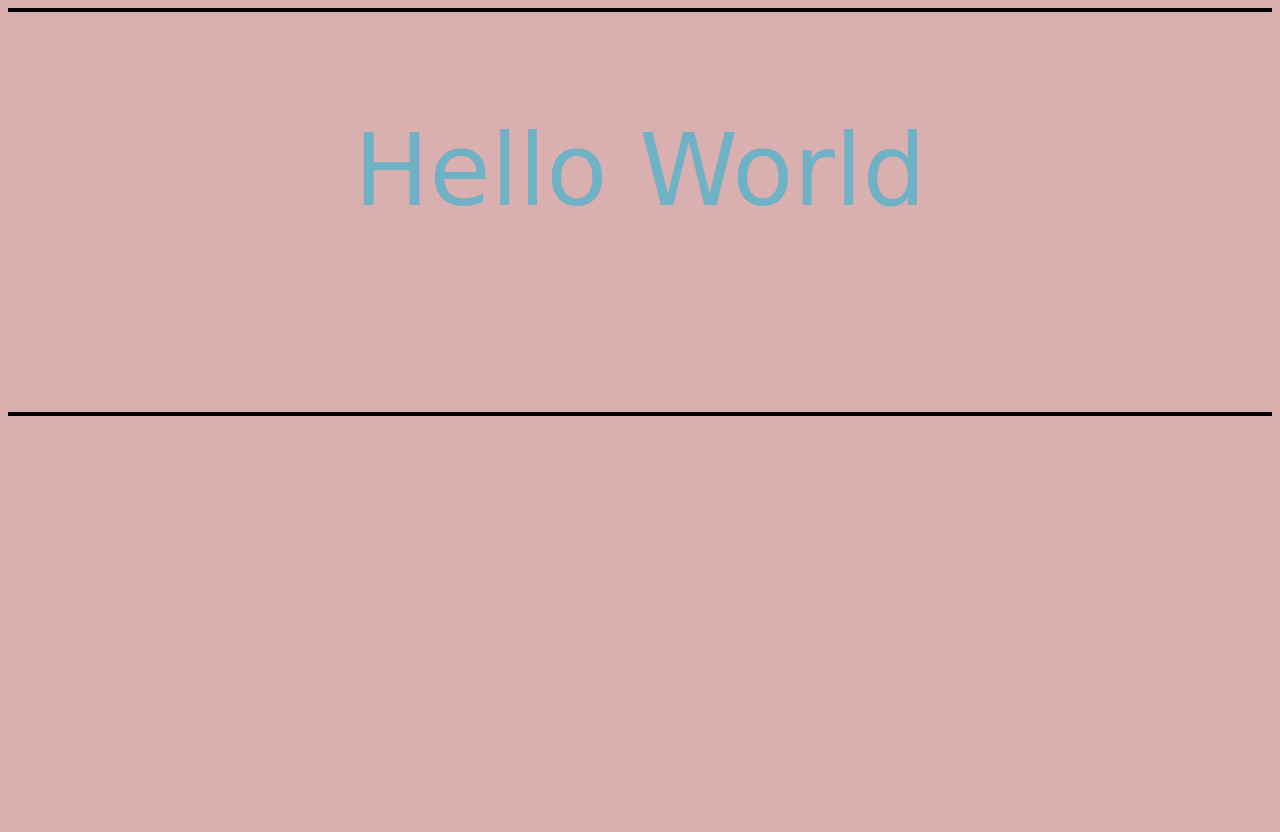
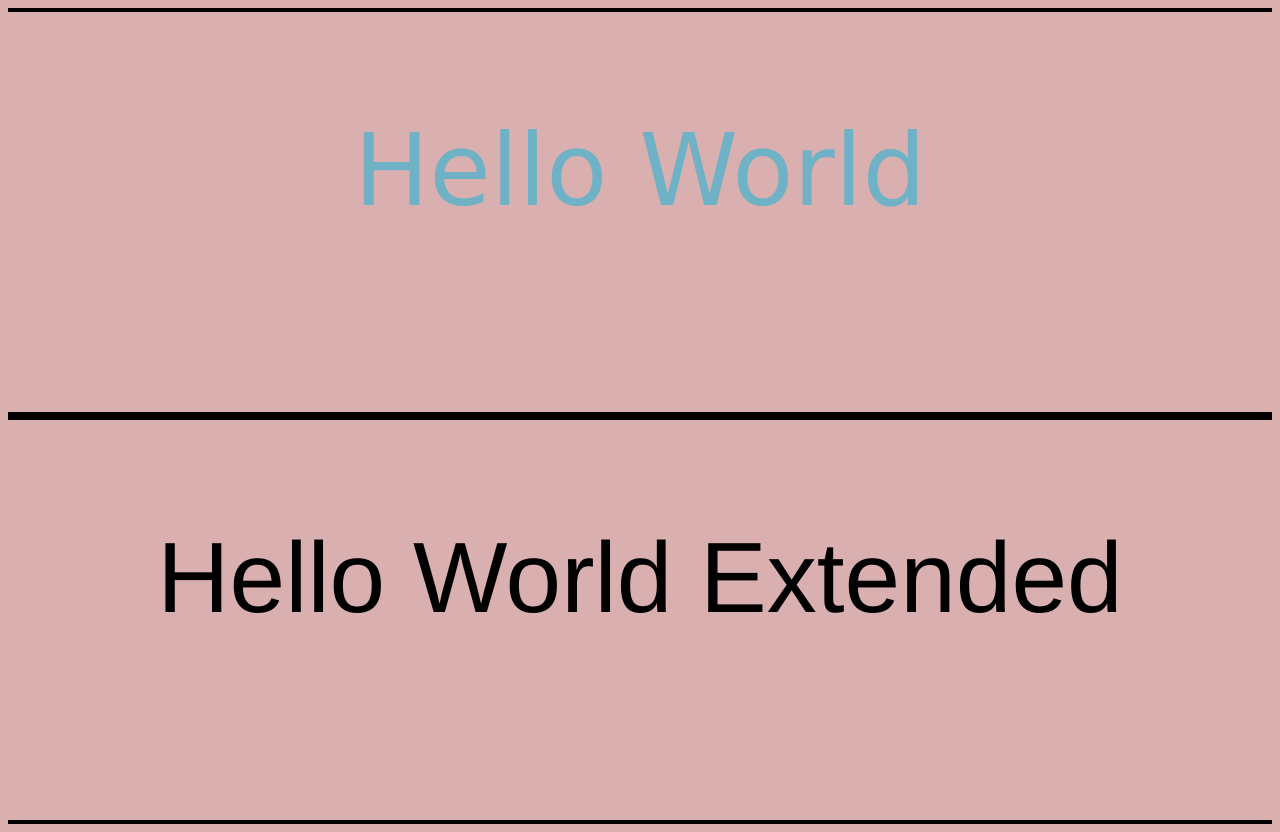
Before and after one commit to charlyrenk/hello-world-sass, a website: page index.html in a window 1280 px wide. Before the commit the page ends 800 px from the top, so only its background shows below. Drawn offline with Linux system fonts and the light colour scheme.

Commit message:
added extended

```diff
--- a/css/style.scss
+++ b/css/style.scss
@@ -19,3 +19,11 @@ $fancyBlue: rgba(72, 180, 205, 0.728);
 
 //import
 @import 'import';
+
+//extend
+.extended{
+    @extend .banner;
+    font-family: 'Franklin Gothic Medium', 'Arial Narrow', Arial, sans-serif;
+    font-size: 100px;
+    text-align: center;
+}
--- a/index.html
+++ b/index.html
@@ -12,6 +12,9 @@
     <div class="banner">
         <p class="helloWorld">Hello World</p>
     </div>
+    <div class="extended">
+        <p>Hello World Extended</p>
+    </div>
 
 </body>
 
```
Also changed, not shown: css/style.css.
